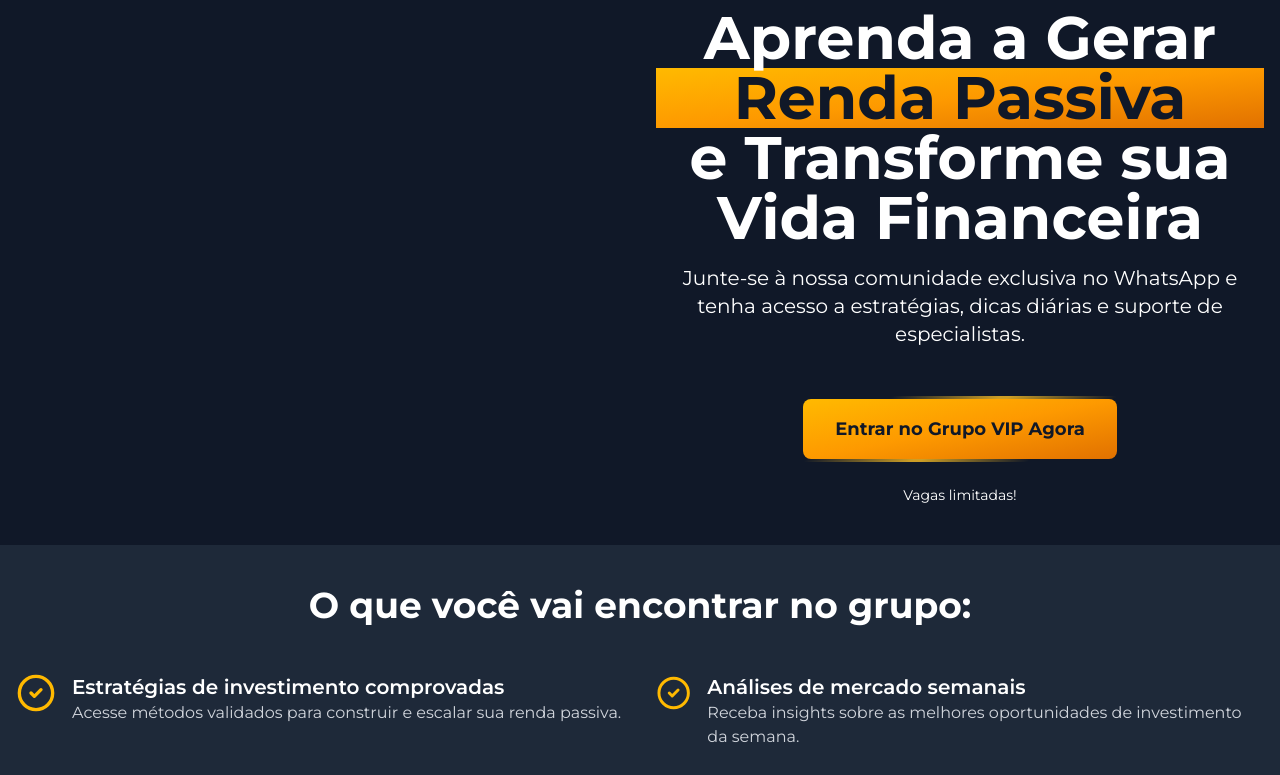
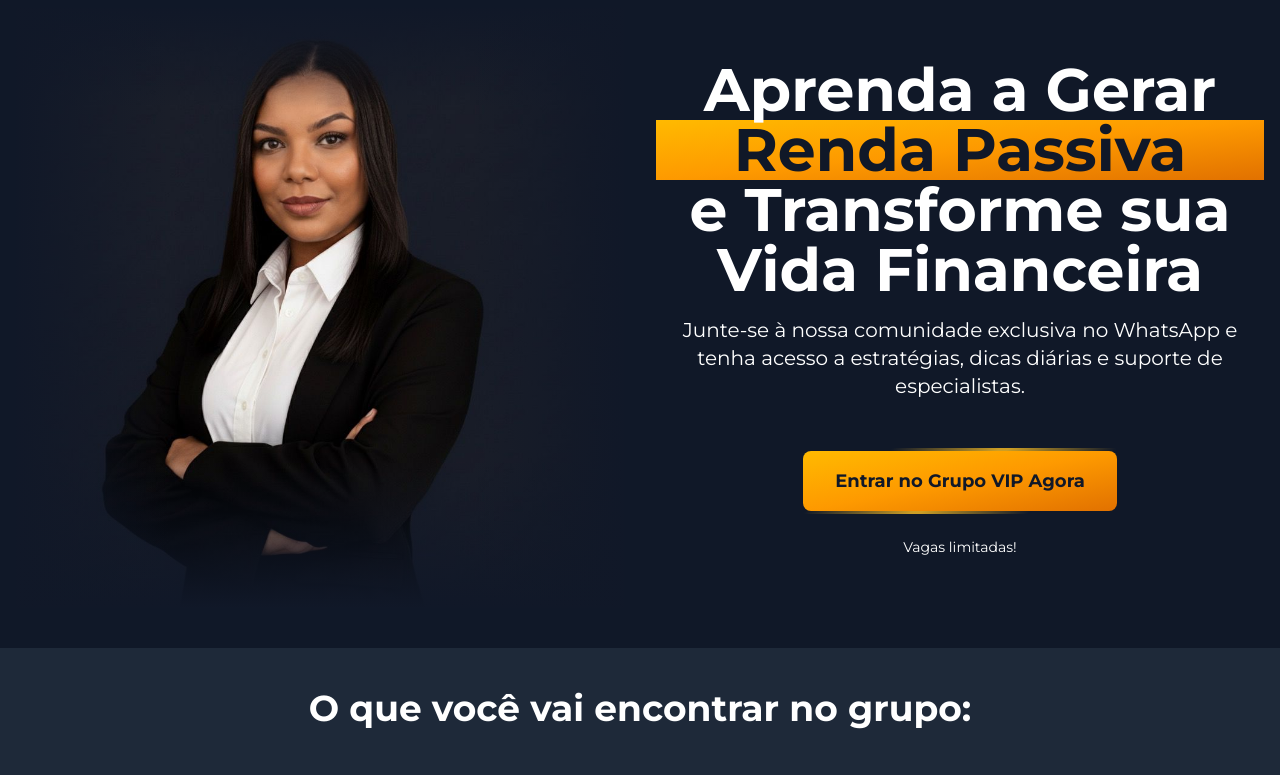
Before and after one commit to maarcospaaulo/skoni-lp, a Next.js app: page /alavancagem-patrimonial in a window 1280 px wide. Shown: the top 775 px of the page. Built offline with nearby package versions, Linux system fonts and the light colour scheme.

Commit message:
fix-react2shell-next

```diff
--- a/package.json
+++ b/package.json
@@ -10,7 +10,7 @@
   },
   "dependencies": {
     "lucide-react": "^0.544.0",
-    "next": "15.5.4",
+    "next": "15.5.9",
     "react": "19.1.0",
     "react-dom": "19.1.0",
     "react-imask": "^7.6.1"
--- a/src/app/alavancagem-patrimonial/page.tsx
+++ b/src/app/alavancagem-patrimonial/page.tsx
@@ -10,7 +10,7 @@ const AlavancagemPatrimonialPage = () => {
       <section className="full-width bg-gray-900 pt-2 pb-10">
         <div className="container mx-auto px-4">
           <div className="grid grid-cols-1 md:grid-cols-2 gap-8 items-center">
-            <div className="md:block relative">
+            <div className="md:block relative min-h-[300px] lg:min-h-[500px] xl:min-h-[600px]">
               <Image
                 src="/hero.jpeg"
                 alt="Hero Image"
--- a/src/app/layout.tsx
+++ b/src/app/layout.tsx
@@ -21,6 +21,7 @@ export const metadata: Metadata = {
     "fazer consorcio",
     "consorcio online"
   ],
+  metadataBase: new URL("https://www.skoni.com.br"),
   openGraph: {
     title: "Quer Fazer Consórcio? Simule Online | Skoni",
     description:
```
Also changed, not shown: 1 other file (tests, documents, lock files or other folders).
